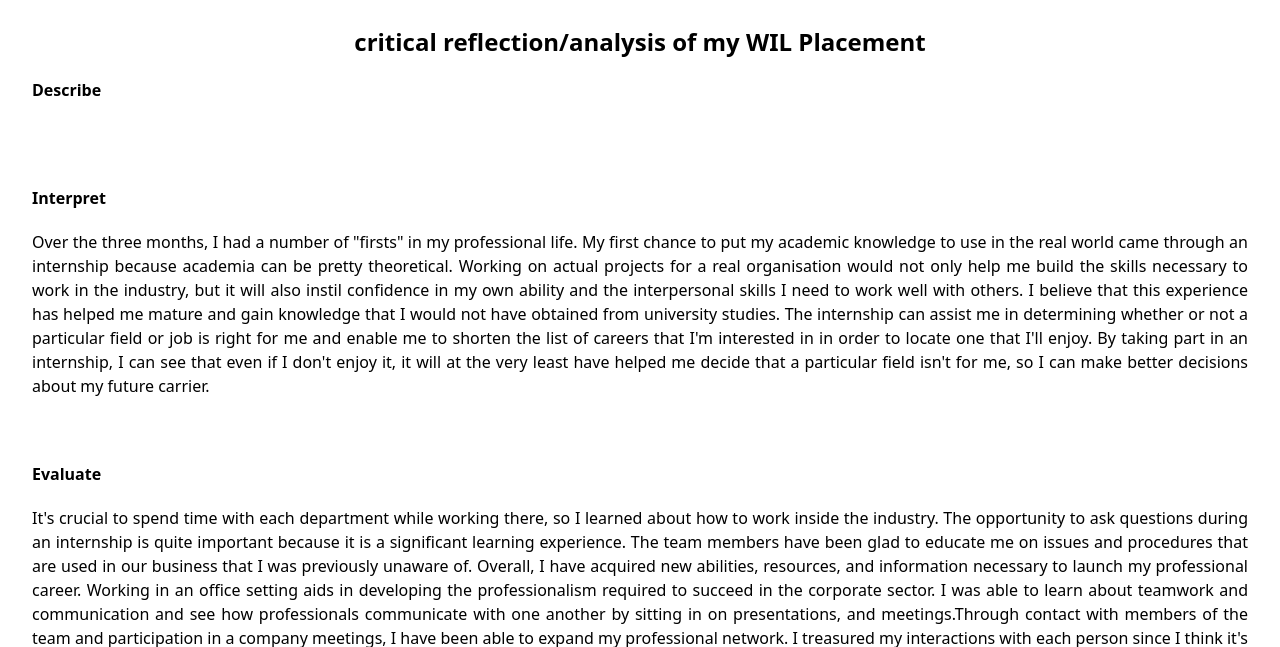
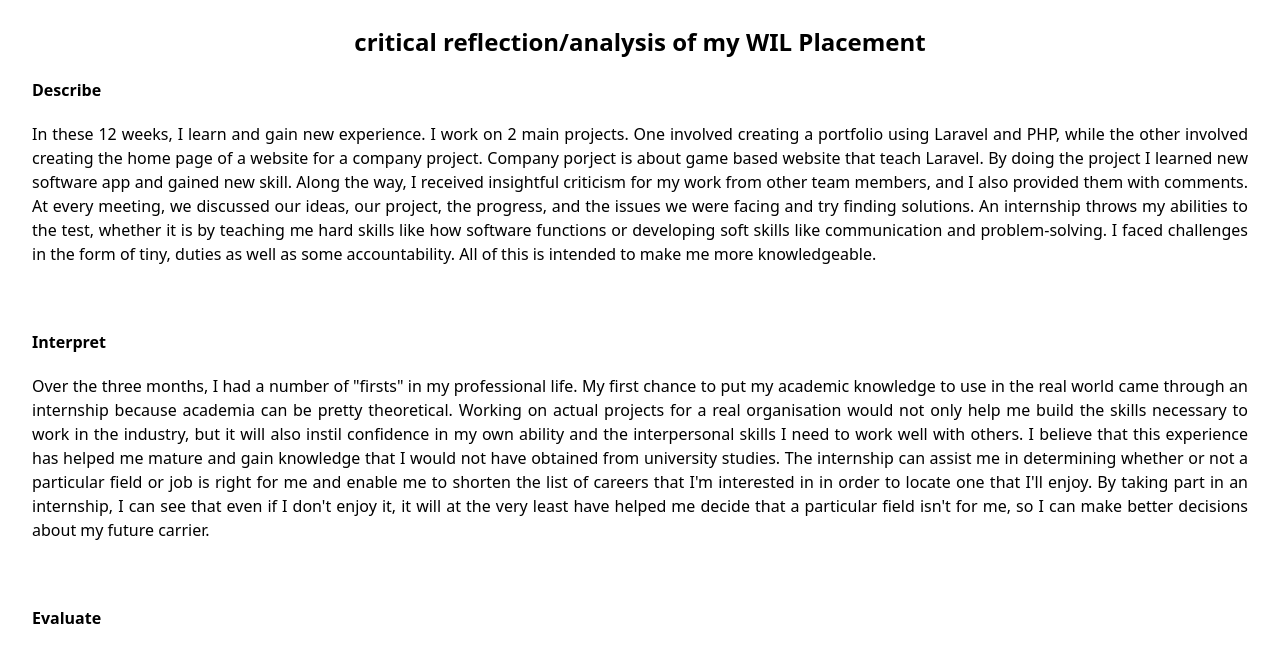
Before and after one commit to ati7697/portfolio, a website: page assignment.html in a window 1280 px wide. Shown: the part 110-757 px from the top of the page. Drawn offline with nearby package versions, Linux system fonts and the light colour scheme; a web font is replaced by a local one.

Commit message:
update assignment page

```diff
--- a/assignment.html
+++ b/assignment.html
@@ -53,7 +53,17 @@
     <div class="m-8 space-y-5">
         <h1 class="flex font-bold text-2xl justify-center">critical reflection/analysis of my WIL Placement</h1>
         <h2 class="font-bold">Describe</h2>
-        <p></p>
+        <p>In these 12 weeks, I learn and gain new experience. I work on 2 main projects.
+            One involved creating a portfolio using Laravel and PHP, while the other involved
+            creating the home page of a website for a company project. Company porject
+            is about game based website that teach Laravel. By doing the project I learned new software app
+            and gained new skill. Along the way, I received insightful criticism for my work from other
+            team members, and I also provided them with comments. At every meeting, we discussed our
+            ideas, our project, the progress, and the issues we were facing and try finding solutions.
+            An internship throws my abilities to the test, whether it is by teaching me hard skills
+            like how software functions or developing soft skills like communication and problem-solving.
+            I faced challenges in the form of tiny, duties as well as some accountability. All of this
+            is intended to make me more knowledgeable.</p>
     </div>
 
 
```
